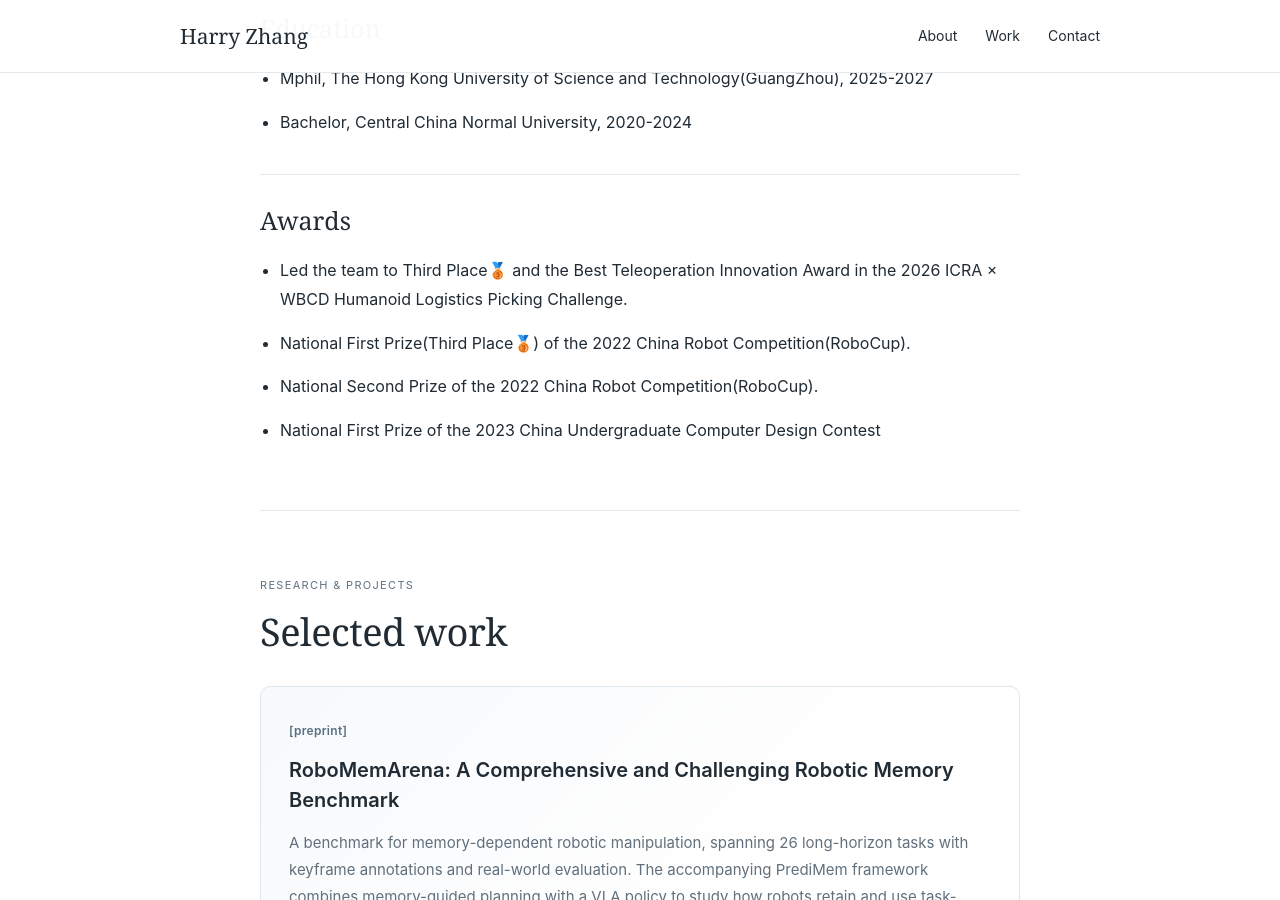
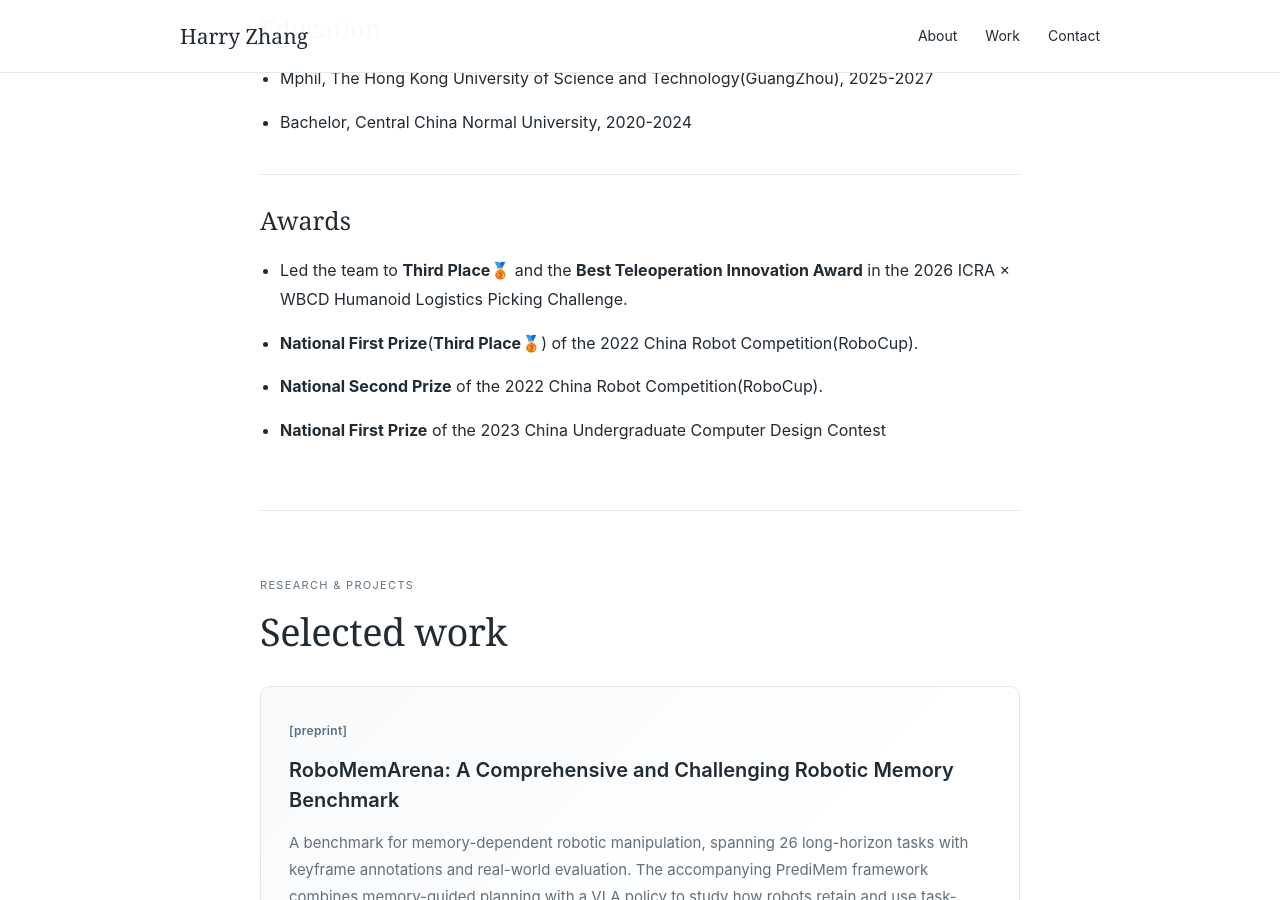
Before and after one commit to Curry-ZHR/Curry-ZHR.github.io, a Jekyll site: the page built from _pages/about.md, in a window 1280 px wide and 900 px high, scrolled down 1617 px. Built offline with Jekyll 4.4.1, drawn with Linux system fonts in a browser that asks for light colours.

Commit message:
Emphasize award names in bold

```diff
--- a/_includes/home/about.html
+++ b/_includes/home/about.html
@@ -27,6 +27,6 @@
 <section class="detail-section" id="awards">
   <h3>Awards</h3>
   <ul class="record-list">
-    {% for item in site.data.homepage.awards %}<li>{{ item | escape }}</li>{% endfor %}
+    {% for item in site.data.homepage.awards %}<li>{{ item | escape | markdownify | remove: '<p>' | remove: '</p>' }}</li>{% endfor %}
   </ul>
 </section>
```
Also changed, not shown: _data/homepage/awards.yml (+4 -4 lines).
